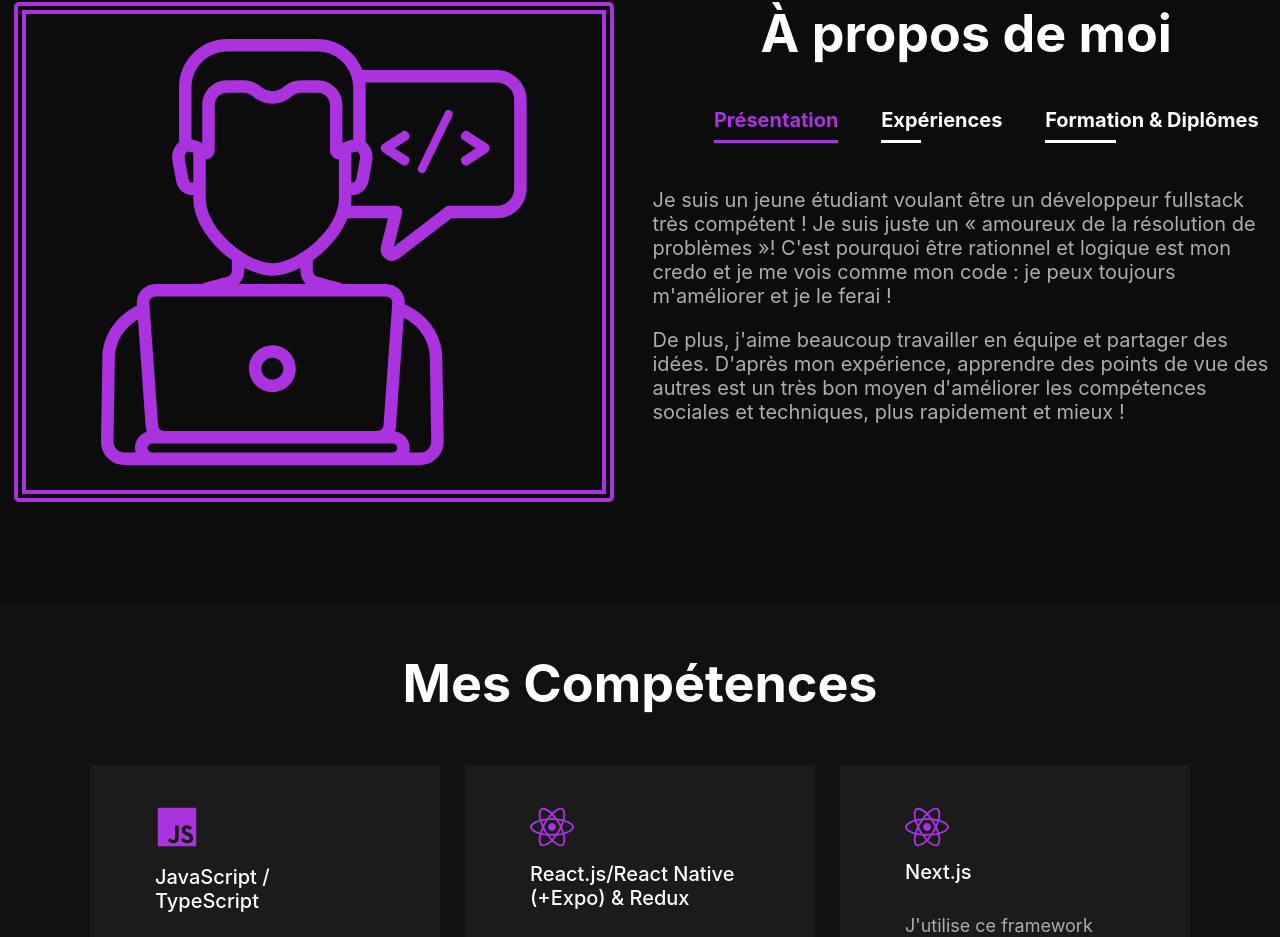
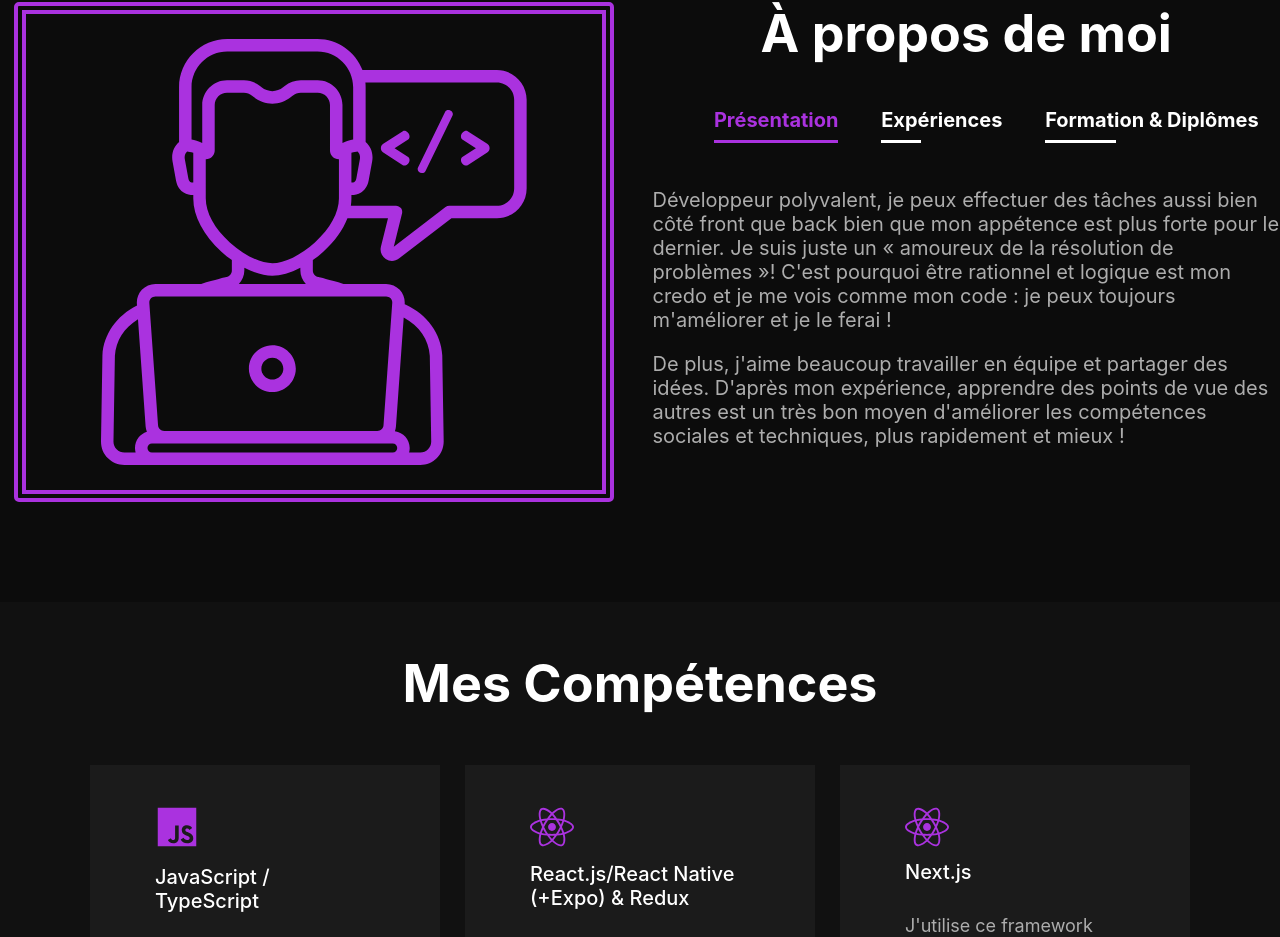
Before and after one commit to Pandation/portfolio, a Next.js app: page / in a window 1280 px wide. Shown: the part 898-1835 px from the top of the page. Built offline with nearby package versions, Linux system fonts and the light colour scheme.

Commit message:
update index

```diff
--- a/content/index.js
+++ b/content/index.js
@@ -38,7 +38,7 @@ export const Content = {
         {
           title: "Myself",
           content: [
-            "I'm a young student who wants to be a very competent fullstack developer!\nI'm just a 'solving problem lover', that's why. To be rational and logical is my creed and I see myself just like my code : I can always improve myself and I will!",
+            "Versatile developer, I can perform both front and back tasks although my appetite for the latter is stronger. I'm just a 'solving problem lover', that's why. To be rational and logical is my creed and I see myself just like my code : I can always improve myself and I will!",
             `Plus, I really enjoy working in a team and sharing ideas.
 
       In my experience, learning from each others points of view is a really great way to improve social and technical skills faster and better!`,
@@ -48,9 +48,9 @@ export const Content = {
           title: "Experience",
           content: [
             {
-              title: "Fullstack Developer",
-              place: "RCR Editions @ Montpellier",
-              date: "April-June 2021",
+              title: "Frontend Developer Junior",
+              place: "DATASOLUTION @ Paris (Remote)",
+              date: "October 2021 - Today",
             },
             {
               title: "Production Agent",
@@ -178,8 +178,7 @@ export const Content = {
       subjects : [
         "TypeScript",
         "Wordpress",
-        "Shopify",
-        "Nuxt.js"
+        "Nest.js"
       ]
     }
   },
@@ -209,9 +208,8 @@ export const Content = {
         {
           title: "Présentation",
           content: [
-            "Je suis un jeune étudiant voulant être un développeur fullstack très compétent !\nJe suis juste un « amoureux de la résolution de problèmes »! C'est pourquoi être rationnel et logique est mon credo et je me vois comme mon code : je peux toujours m'améliorer et je le ferai !",
+            "Développeur polyvalent, je peux effectuer des tâches aussi bien côté front que back bien que mon appétence est plus forte pour le dernier. Je suis juste un « amoureux de la résolution de problèmes »! C'est pourquoi être rationnel et logique est mon credo et je me vois comme mon code : je peux toujours m'améliorer et je le ferai !",
             `De plus, j'aime beaucoup travailler en équipe et partager des idées.
-
             D'après mon expérience, apprendre des points de vue des autres est un très bon moyen d'améliorer les compétences sociales et techniques, plus rapidement et mieux !`,
           ],
         },
@@ -219,9 +217,9 @@ export const Content = {
           title: "Expériences",
           content: [
             {
-              title: "Développeur Fullstack",
-              place: "RCR Editions @ Montpellier",
-              date: "Avril-Juin 2021",
+              title: "Développeur Frontend Junior",
+              place: "DATASOLUTION @ Paris (Télétravail)",
+              date: "Octobre 2021 - Aujourd'hui",
             },
             {
               title: "Agent de Production",
```
